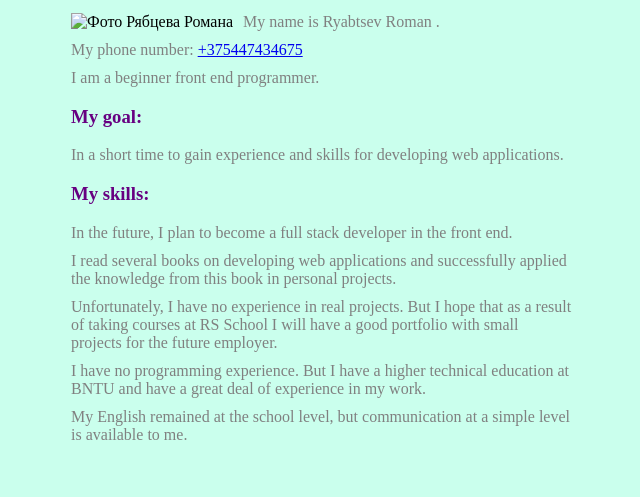
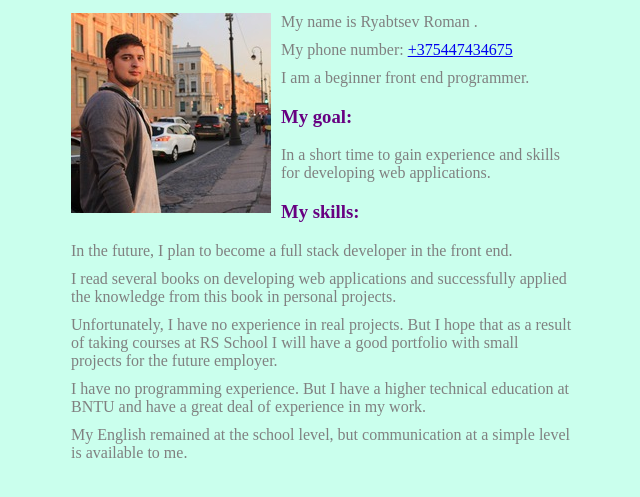
Before and after one commit to megaromi4/rsschool-cv, a plain HTML site: page index.html in a window 1280 px wide. Shown: the part 119-616 px from the top of the page, without its empty margins (313-953 px from the left). Drawn offline with Linux system fonts and the light colour scheme.

Commit message:
docs: change index.html

```diff
--- a/index.html
+++ b/index.html
@@ -16,7 +16,7 @@
      </nav>
     </header>
     <main>
-      <img src="pfoto.jpg" alt="Фото Рябцева Романа">
+      <img src="photo.jpg" alt="Фото Рябцева Романа">
       <p a name="goal">My name is Ryabtsev Roman .</p>
       <p>My phone number: <a href="tel:+375447434675">+375447434675</a></p>
       <p>I am a beginner front end programmer.</p>
```
